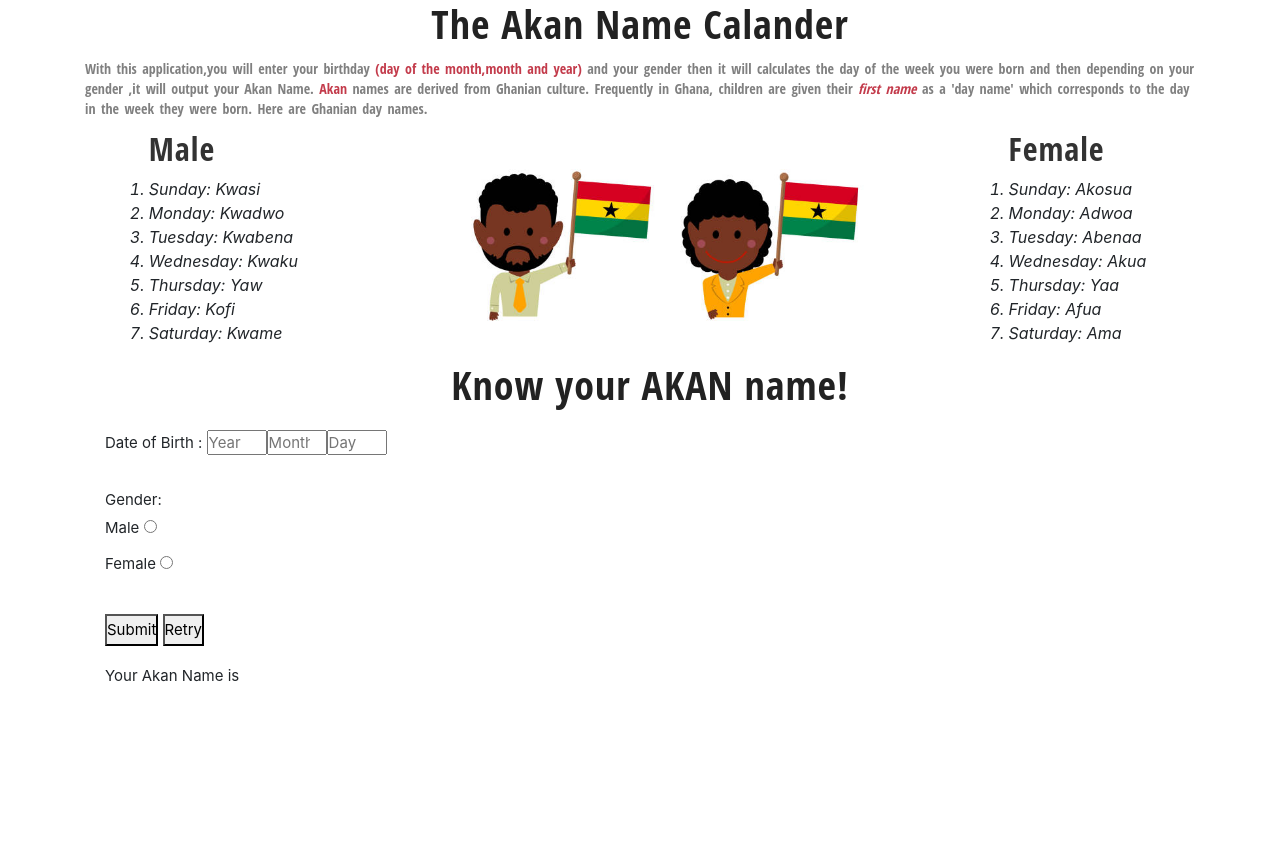
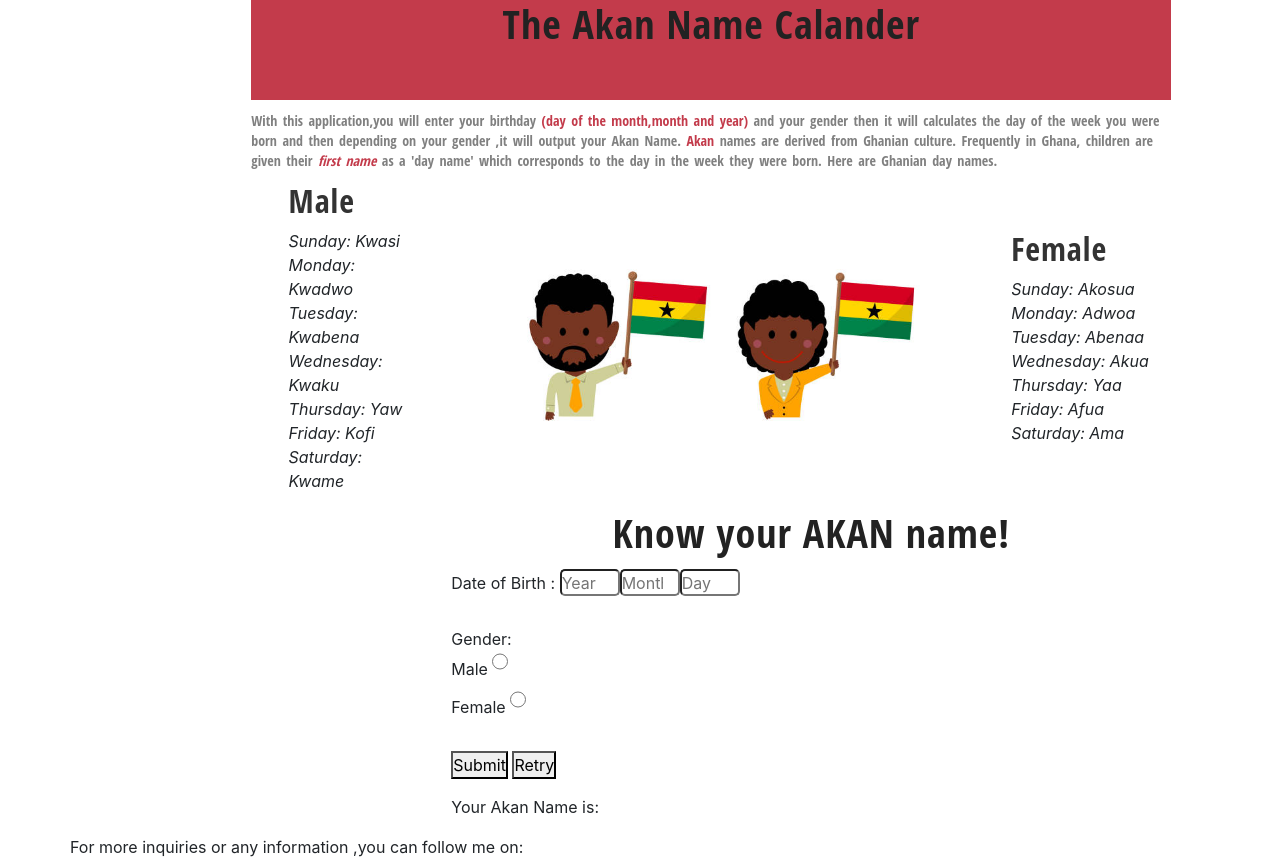
Before and after one commit to Lagat-Collete/AKAN-CALENDAR, a plain HTML site: page index.html in a window 1280 px wide. Shown: the top 862 px of the page. Before the commit the page ends 800 px from the top, so only its background shows below. Drawn offline with Linux system fonts and the light colour scheme.

Commit message:
st:nav-add background color

```diff
--- a/css/index.css
+++ b/css/index.css
@@ -3,7 +3,12 @@
   margin: auto;
   padding: 0;
 }
+nav{
+  background-color: #C33B4B;
+  height: 100px;
+}
 h1{
+
   text-align: center;
   margin-bottom: 10px;
   letter-spacing: 1px;
@@ -14,6 +19,7 @@ h1{
   font-family: 'open sans condensed', 'HelveticaNeue', 'Helvetica Neue',
   'Helvetica-Neue', Helvetica, Arial, sans-serif;
 }
+
 h2{
   color: #333333;
   letter-spacing: 1px;
@@ -42,27 +48,33 @@ h2{
 img{
   width: 400px;
 }
-form {
-  align-items: inherit;
-  line-height:28px ;
-  margin-left: 20px;
-  font-size: 15px;
+.form {
+  align-items: center;
+  margin-left: 200px;
 }
 
-ol{
-  text-decoration: none5;
-}
 ol>li{
 font-style: italic;
+list-style: none;
 }
-form>input{
+input{
   width: 60px;
-  height: 25px;
+  height: 27px;
+  border-radius: 5px;
 }
+
 .input{
   line-height: 20px;
 }
-form>label{
-  padding-top: 12px;
+label{
+  padding-top: 6px;
   margin-bottom: 1px;
 }
+#feedback{
+  color: #CD3E4B;
+}
+.gend{
+  margin-top: -10px;
+  width: 16px;
+  line-height: 10px;
+}
--- a/index.html
+++ b/index.html
@@ -12,6 +12,9 @@
 
 <body>
   <div class="container">
+    <div class="row">
+      <div class="col-md-1"></div>
+      <div class="col-md-10">
     <nav>
       <h1 id="hi">The Akan Name Calander</h1>
     </nav>
@@ -54,7 +57,9 @@
         </ol>
       </div>
     </div>
-    <form >
+      <div class="form">
+        <div>
+      </div>
       <h1>Know your AKAN name!</h1>
       <label for="year">Date of Birth :</label>
       <input type="number" id="year" name="year" placeholder="Year" value="" required><input type="number"
@@ -63,15 +68,25 @@
       <span id="errYear"></span><br><span id="errMonth"></span><br><span id="errDay"></span>
       <P>Gender: <br>
       <label for="men">Male</label>
-      <input type="radio" name="gender" value="male"><br>
+      <input class="gend" type="radio" name="gender" value="male"><br>
       <label for="female">Female</label>
-      <input type="radio" name="gender" value="female"><br>
+      <input class="gend" type="radio" name="gender" value="female"><br>
       <span id="errGender"></span><br>
       <button id="submit" type="submit" onclick="">Submit</button>
       <button id="clearform" type="reset">Retry</button></P>
-      <p id="name" class="none">Your Akan Name is</p>
+      <p id="name" class="none">Your Akan Name is:</p>
       <p id="feedback" class="none"></p>
-    </form>
+      </div>
+      </div>
+      <footer>
+        <p>For more inquiries or any information ,you can follow me on:</p>
+        <img src="./images/fb.jpeg" alt="fb image">
+        <img src="./images/tw.png" alt="twitter image">
+        <img src="./images/wt.png" alt="whatsapp image">
+      </footer>
+      </div>
+      <div class="col-md-1"></div>
+    </div>
 
   </div>
   <script src="./js/index.js"></script>
--- a/js/index.js
+++ b/js/index.js
@@ -77,7 +77,7 @@ function akanNames(){
   console.log("akanName")
 
   let gender = document.querySelector('input[name="gender"]:checked')?.value
-  let day = dayOfWeek()
+  let day = dayOfTheWeek();
   let message =document.getElementById("feedback")
   message.innerHTML = ""
   console.log(gender)
@@ -104,7 +104,7 @@ function akanNames(){
     return
   }
   else{
-    const errMessage = document.getElementById(errGender)
+    const errMessage = document.getElementById("errGender")
     errMessage.innerHTML = "";
   }
   if(gender == 'female'){
```
Also changed, not shown: images/fb.jpeg (added), images/tw.png (added), images/wt.png (added).
